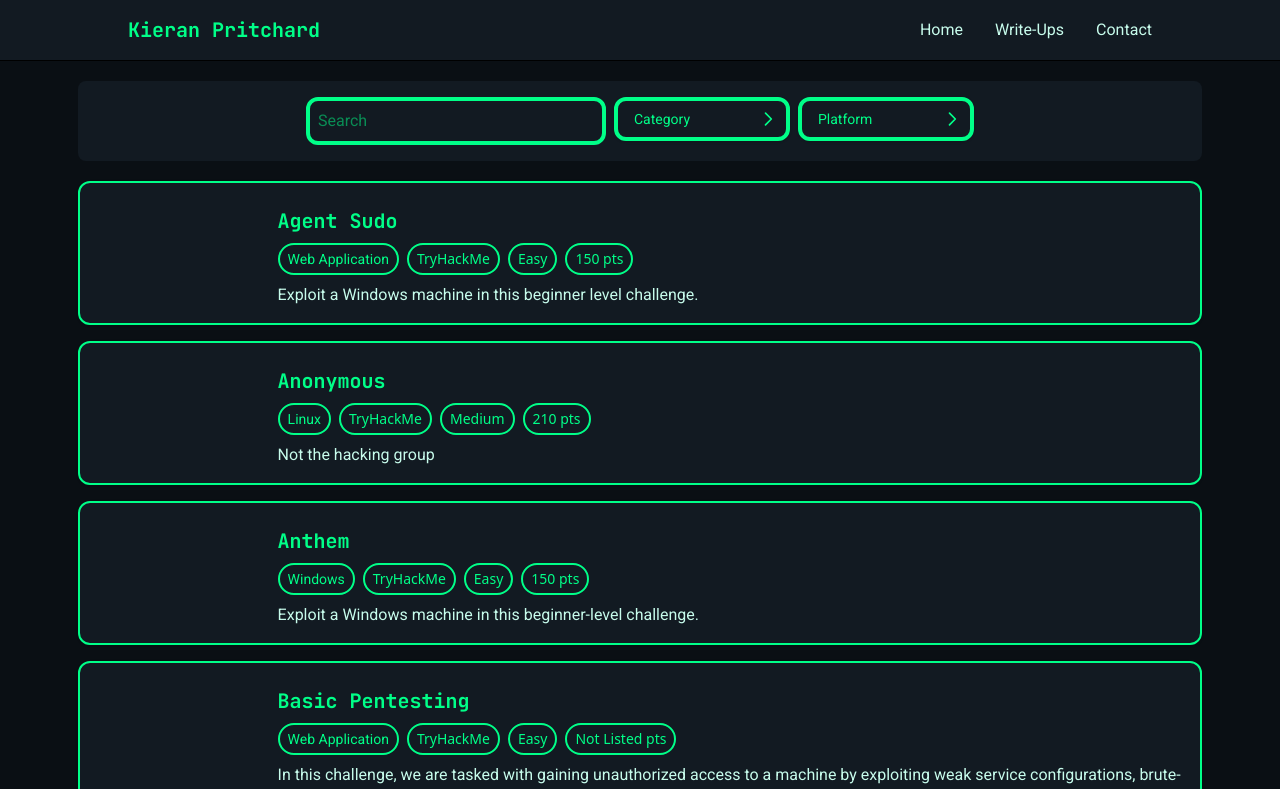
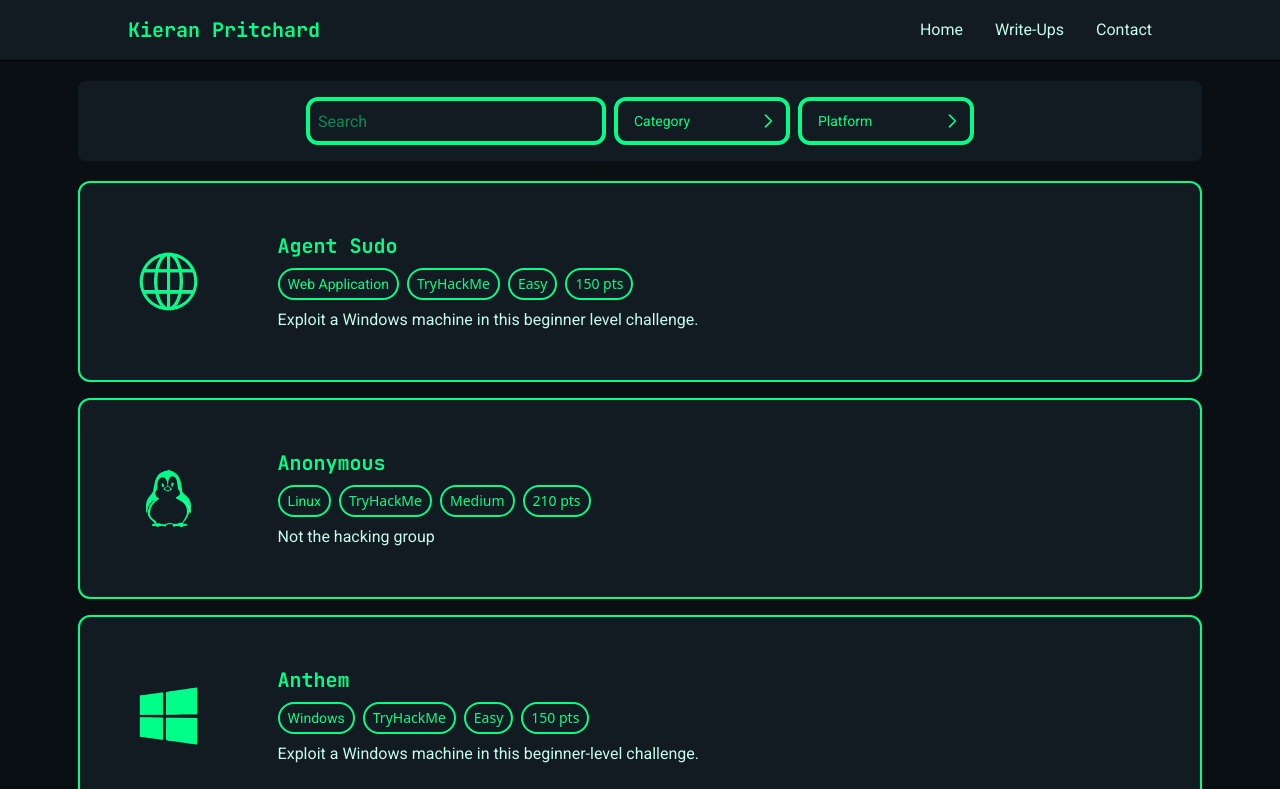
Before and after one commit to KieranPritchard/CTF-Showcase, a React (Vite) app: page /write-ups in a window 1280 px wide. Shown: the top 789 px of the page. Built offline with nearby package versions, Linux system fonts and the light colour scheme.

Commit message:
made some image and styling change

```diff
--- a/src/components/write_ups/Dropdown.jsx
+++ b/src/components/write_ups/Dropdown.jsx
@@ -15,7 +15,7 @@ function Dropdown({ options = [], handleSelect, message}) {
             <button
                 type="button"
                 onClick={() => setIsOpen(!isOpen)}
-                className="w-full text-left px-4 pr-2 py-2 border-4 border-[#00FF88] text-[#00FF88] rounded-xl shadow-sm focus:outline-none"
+                className="w-full text-left px-4 py-2 h-12 pr-2 border-4 border-[#00FF88] text-[#00FF88] rounded-xl shadow-sm focus:outline-none"
             >
                 <span>{selected}</span>
                 <svg
--- a/src/components/write_ups/LinkBlock.jsx
+++ b/src/components/write_ups/LinkBlock.jsx
@@ -1,20 +1,66 @@
 import { Link } from "react-router-dom";
+import WebAppImage from "../../assets/web-app.webp"
+import PrivEscImage from "../../assets/priv-esc.webp"
+import WindowsImage from "../../assets/windows.webp"
+import OsintImage from "../../assets/osint.webp"
+import CryptographyImage from "../../assets/cryptography.webp"
+import DatabaseImage from "../../assets/database.webp"
+import LinuxImage from "../../assets/linux.webp"
 
 function LinkBlock({ post, getDescription }) {
+    const renderImage = (category) => {
+            const cat = category.toLowerCase();
+
+            if (cat.includes("web")) {
+                return <img className="h-4/5 w-auto" src={WebAppImage} alt="Globe" />;
+            }
+            if (cat.includes("priv") || cat.includes("escalation")) {
+                return <img className="h-4/5 w-auto" src={PrivEscImage} alt="ID card" />;
+            }
+            if (cat.includes("windows")) {
+                return <img className="h-4/5 w-auto" src={WindowsImage} alt="Windows logo" />;
+            }
+            if (cat.includes("osint")) {
+                return <img className="h-4/5 w-auto" src={OsintImage} alt="Magnifying glass" />;
+            }
+            if (cat.includes("password") || cat.includes("crypto")) {
+                return <img className="h-4/5 w-auto" src={CryptographyImage} alt="Lock" />;
+            }
+            if (cat.includes("database") || cat.includes("sql")) {
+                return <img className="h-4/5 w-auto" src={DatabaseImage} alt="Database" />;
+            }
+            if (cat.includes("linux")) {
+                return <img className="h-4/5 w-auto" src={LinuxImage} alt="Penguin" />;
+            }
+
+            return null; // fallback
+        };
+
+
     return (
         <Link
             key={post.slug}
             to={`/writeups/${post.slug}`}
-            className="grid grid-cols-6 p-4 bg-[#121A22] border-2 border-[#00FF88] rounded-xl shadow hover:shadow-lg transition"
+            className="grid grid-cols-6 px-4 py-2 bg-[#121A22] border-2 border-[#00FF88] rounded-xl shadow hover:shadow-lg transition"
         >
-            <div className="col-span-1"></div>
-            <div className="col-span-5">
-                <h2 className="headings text-xl mt-2 font-bold text-[#00FF88] hover:text-white neon-hover">{post.title}</h2>
+            <div className="col-span-1 flex items-center">
+                {renderImage(post.category)}
+            </div>
+
+            <div className="col-span-5 my-auto items-center">
+                <h2 className="headings text-xl font-bold text-[#00FF88] hover:text-white neon-hover">
+                    {post.title}
+                </h2>
+
                 {post.points && (
                     <p className="flex flex-row gap-2 mt-2 text-sm text-[#00FF88]">
-                        <span className="text-body border-2 border-[#00FF88] p-1 px-2 rounded-4xl">{post.category}</span> <span className="border-2 border-[#00FF88] p-1 px-2 rounded-4xl">{post.ctf_name}</span> <span className="border-2 border-[#00FF88] p-1 px-2 rounded-4xl">{post.difficulty}</span> <span className="border-2 border-[#00FF88] p-1 px-2 rounded-4xl">{post.points} pts</span>
+                        <span className="text-body border-2 border-[#00FF88] p-1 px-2 rounded-4xl">{post.category}</span>
+                        <span className="border-2 border-[#00FF88] p-1 px-2 rounded-4xl">{post.ctf_name}</span>
+                        <span className="border-2 border-[#00FF88] p-1 px-2 rounded-4xl">{post.difficulty}</span>
+                        <span className="border-2 border-[#00FF88] p-1 px-2 rounded-4xl">{post.points} pts</span>
                     </p>
                 )}
+
                 <p className="text-[#C7FCEC] text-body mt-2 line-clamp-2">
                     {getDescription(post.content)}
                 </p>
--- a/src/components/write_ups/Search.jsx
+++ b/src/components/write_ups/Search.jsx
@@ -10,7 +10,7 @@ function Search(){
     return(
         <form>
             <input
-                className="text-body border-4 border-[#00FF88] text-[#00FF88] rounded-xl p-2 w-75"
+                className="text-body border-4 h-12 border-[#00FF88] text-[#00FF88] rounded-xl p-2 w-75"
                 type="text"
                 value={item}
                 onChange={handleChange}
```
